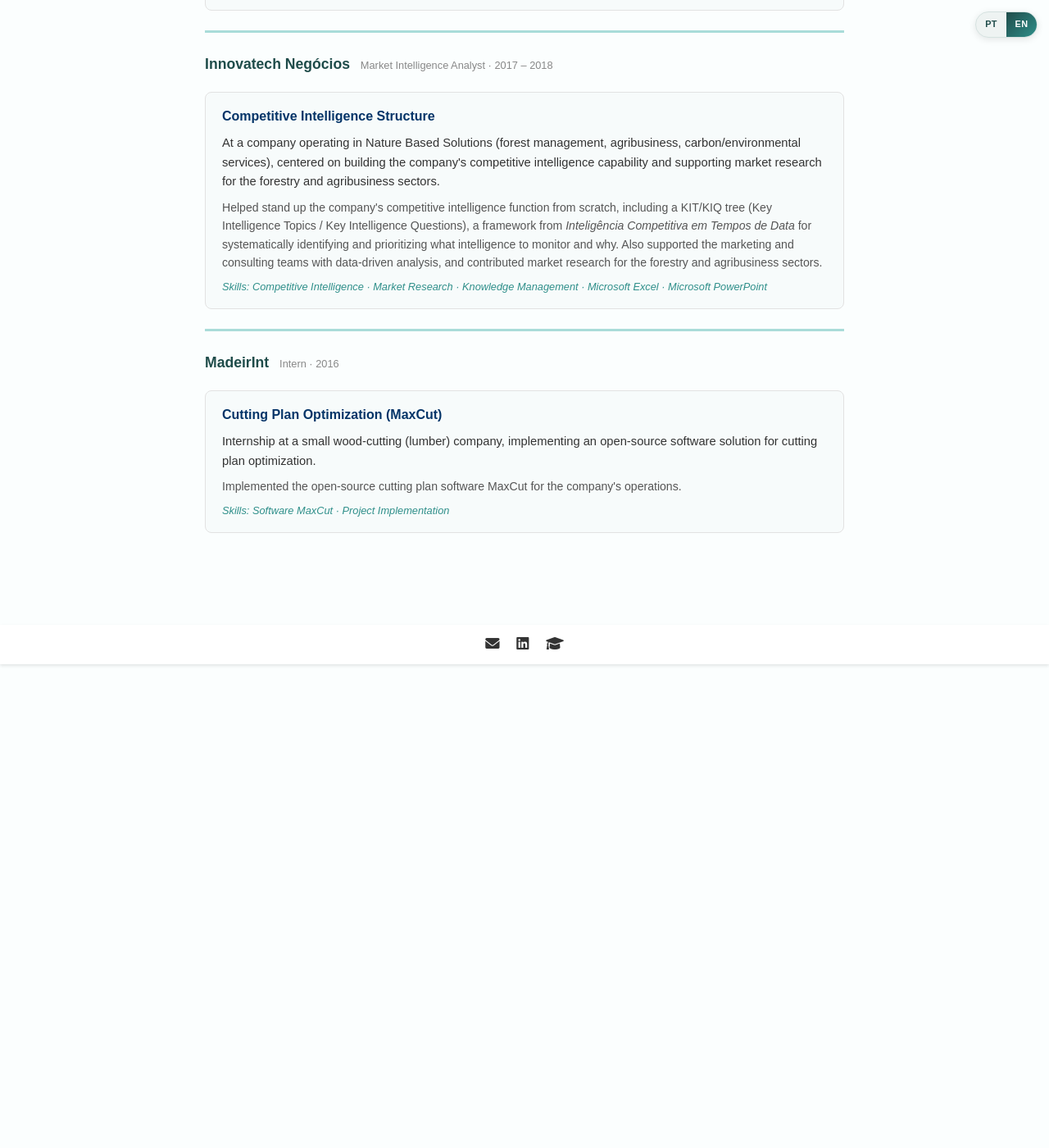
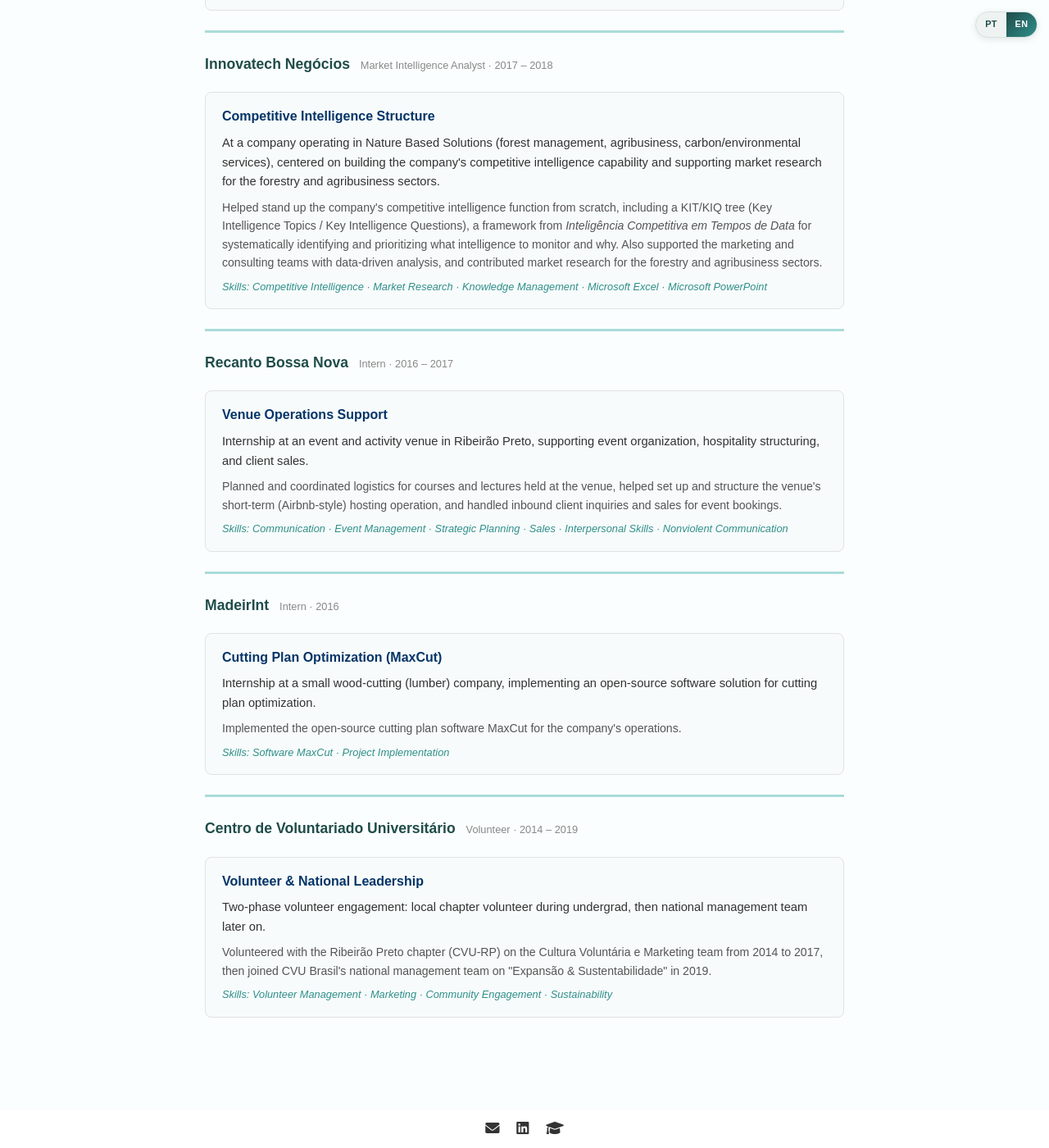
Before and after one commit to afboldrin/afboldrin.github.io, a Jekyll site: the page built from cv-projects.html, in a window 1280 px wide and 1400 px high, scrolled down 3715 px. Shown: the whole window at 82% size. Built offline with Jekyll 4.4.1, drawn with Linux system fonts in a browser that asks for light colours; before the commit the page ends 4525 px from its top, so only the background shows below that.

Commit message:
Add Recanto Bossa Nova and CVU project cards
Backfilled per the Graph CV note that both had role-level pages only.
Placed chronologically: Recanto between Innovatech and MadeirInt,
CVU as the closing section (matches cv.html's Experience order).

```diff
--- a/cv-projects.html
+++ b/cv-projects.html
@@ -139,6 +139,17 @@
   </section>
 
   <section class="proj-group">
+    <h2 class="proj-group-label">Recanto Bossa Nova <span class="proj-group-meta">Intern · 2016 – 2017</span></h2>
+
+    <div class="proj-item">
+      <h3>Venue Operations Support</h3>
+      <p class="proj-summary">Internship at an event and activity venue in Ribeirão Preto, supporting event organization, hospitality structuring, and client sales.</p>
+      <p class="proj-detail">Planned and coordinated logistics for courses and lectures held at the venue, helped set up and structure the venue's short-term (Airbnb-style) hosting operation, and handled inbound client inquiries and sales for event bookings.</p>
+      <p class="proj-skills">Skills: Communication · Event Management · Strategic Planning · Sales · Interpersonal Skills · Nonviolent Communication</p>
+    </div>
+  </section>
+
+  <section class="proj-group">
     <h2 class="proj-group-label">MadeirInt <span class="proj-group-meta">Intern · 2016</span></h2>
 
     <div class="proj-item">
@@ -146,6 +157,17 @@
       <p class="proj-summary">Internship at a small wood-cutting (lumber) company, implementing an open-source software solution for cutting plan optimization.</p>
       <p class="proj-detail">Implemented the open-source cutting plan software MaxCut for the company's operations.</p>
       <p class="proj-skills">Skills: Software MaxCut · Project Implementation</p>
+    </div>
+  </section>
+
+  <section class="proj-group">
+    <h2 class="proj-group-label">Centro de Voluntariado Universitário <span class="proj-group-meta">Volunteer · 2014 – 2019</span></h2>
+
+    <div class="proj-item">
+      <h3>Volunteer &amp; National Leadership</h3>
+      <p class="proj-summary">Two-phase volunteer engagement: local chapter volunteer during undergrad, then national management team later on.</p>
+      <p class="proj-detail">Volunteered with the Ribeirão Preto chapter (CVU-RP) on the Cultura Voluntária e Marketing team from 2014 to 2017, then joined CVU Brasil's national management team on "Expansão &amp; Sustentabilidade" in 2019.</p>
+      <p class="proj-skills">Skills: Volunteer Management · Marketing · Community Engagement · Sustainability</p>
     </div>
   </section>
 </div>
```
